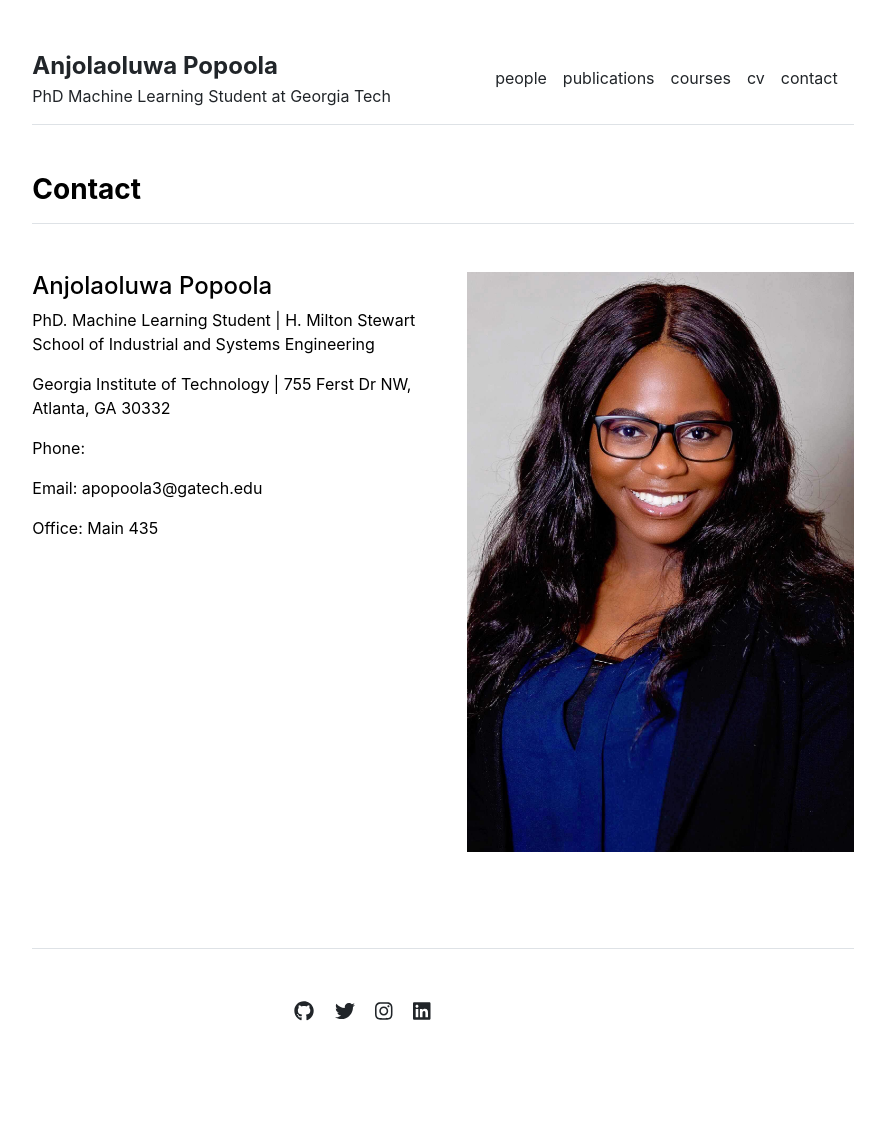
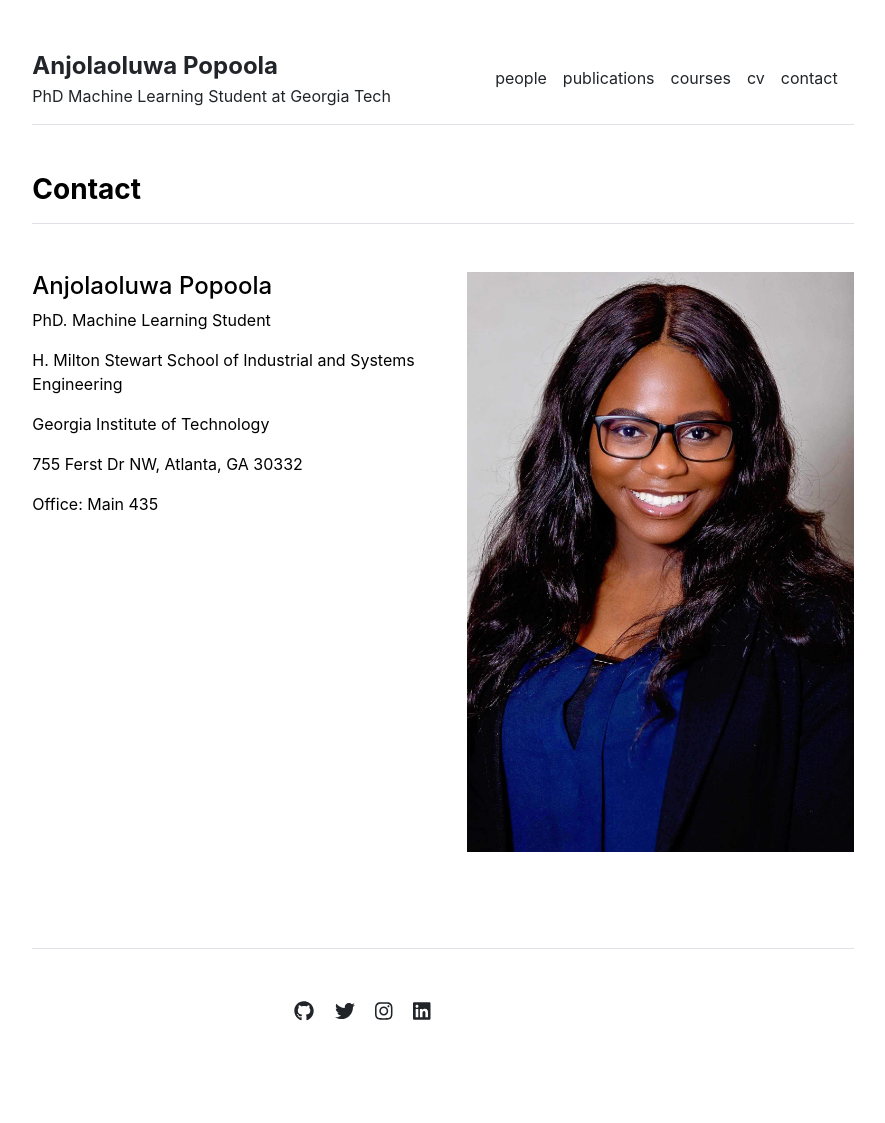
Before and after one commit to apopoola3/anjolapopoola.github.io, a Jekyll site: the page built from contact.md, in a window 1280 px wide. Shown: the whole page, without its empty margins (197-1082 px from the left). Built offline with Jekyll 4.4.1, drawn with Linux system fonts in a browser that asks for light colours.

Commit message:
Update contact.html

```diff
--- a/_includes/contact.html
+++ b/_includes/contact.html
@@ -5,10 +5,10 @@
     <div class="row g-5 mb-5">
       <div class="col-md-6">
         <h4>{{ contact.name }}</h4>
-        <p>{{ contact.title }} | {{ contact.department }}</p>
-        <p>{{ contact.institution }} | {{ contact.institution_address }}</p>
-        <p>Phone: {{ contact.phone }}</p>
-        <p>Email: {{ contact.email }}</p>
+        <p>{{ contact.title }}</p>
+        <p>{{ contact.department }}</p>
+        <p>{{ contact.institution }} </p>
+        <p>{{ contact.institution_address }}</p>
         <p>Office: {{ contact.office }}</p>
       </div>
       <div class="col-md-6">
```
